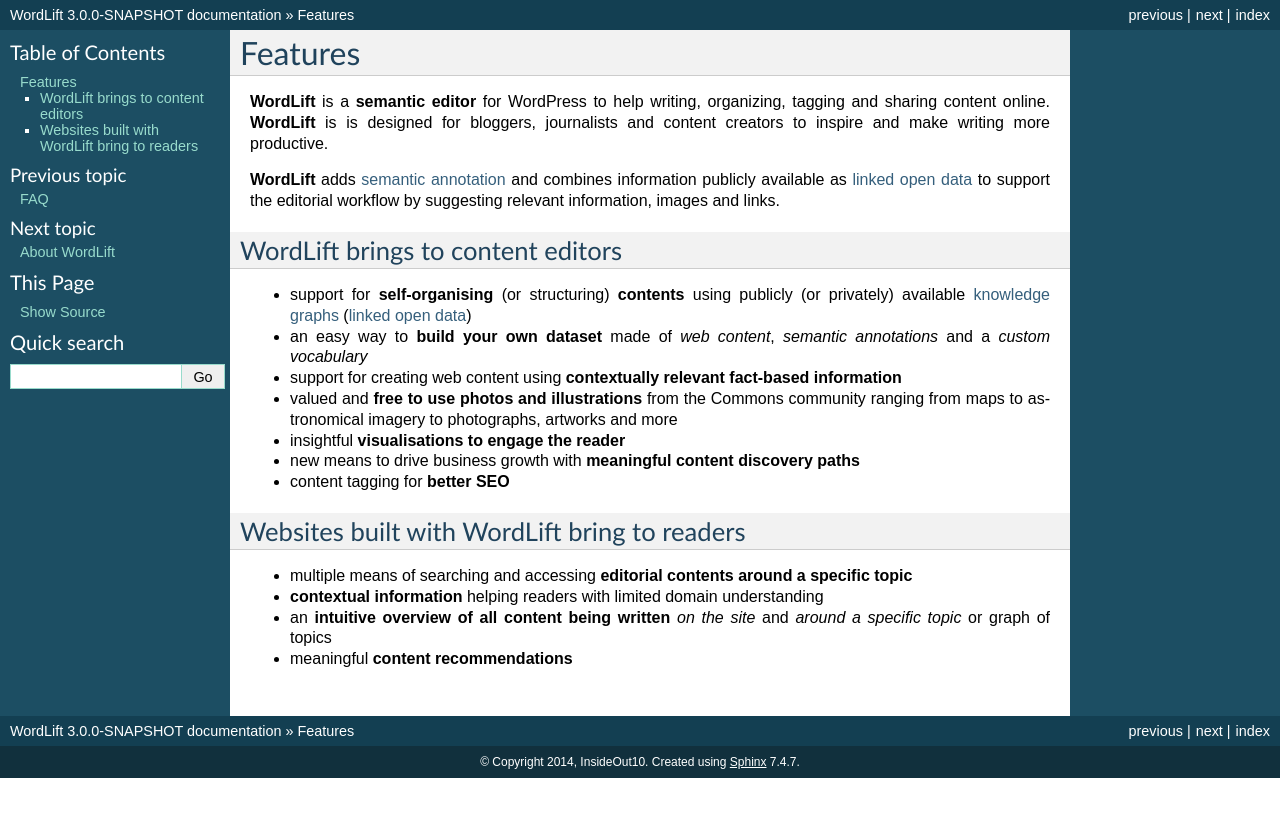
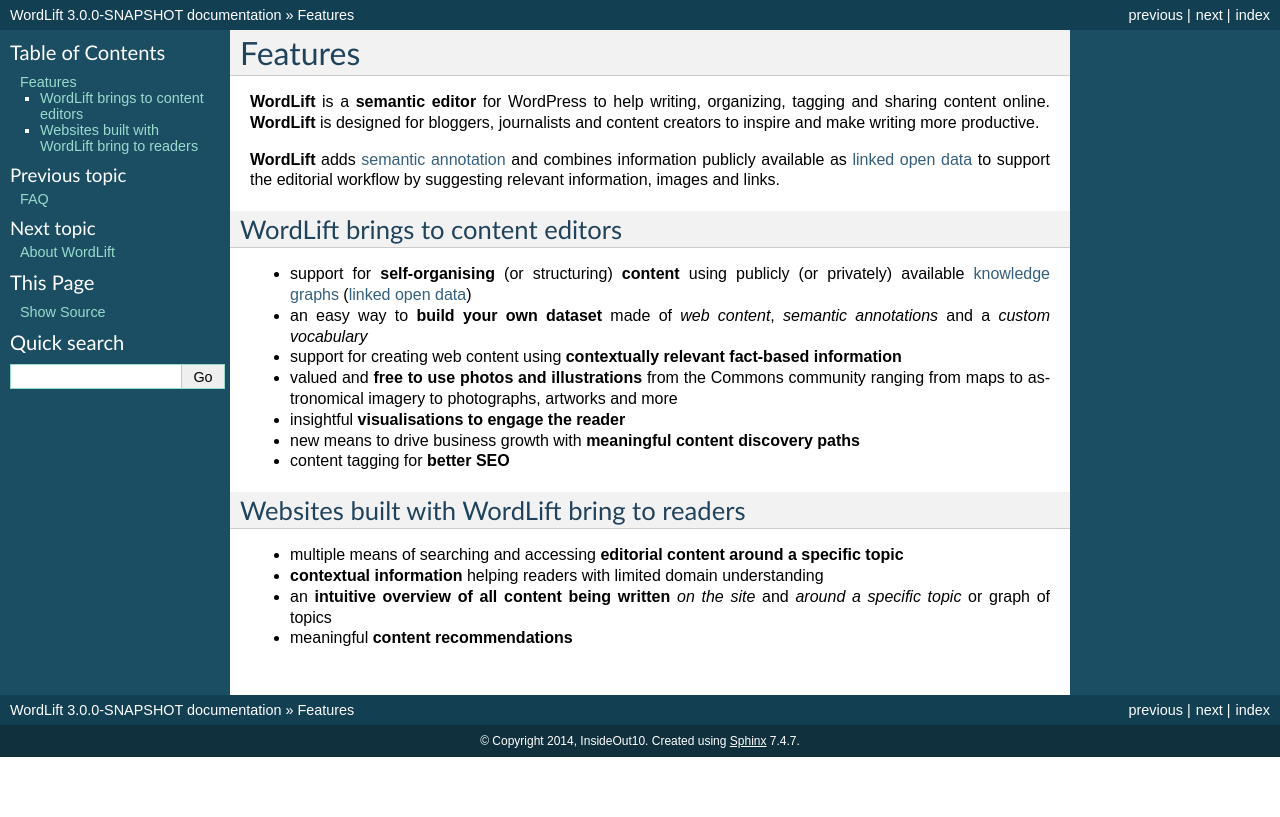
Before and after one commit to insideout10/wordlift-docs, a Sphinx documentation site: the page built from docs/features.rst, in a window 1280 px wide. Shown: the top 817 px of the page. Built offline with Sphinx 7.4.7, drawn with Linux system fonts in a browser that asks for light colours.

Commit message:
Update features.rst
Fixed two typos

```diff
--- a/docs/features.rst
+++ b/docs/features.rst
@@ -1,14 +1,14 @@
 Features
 ===============
 **WordLift** is a **semantic editor** for WordPress to help writing, organizing, tagging and sharing content online.
-**WordLift** is is designed for bloggers, journalists and content creators to inspire and make writing more productive.
+**WordLift** is designed for bloggers, journalists and content creators to inspire and make writing more productive.
 
 **WordLift** adds `semantic annotation <key-concepts.html#semantic-fingerprint>`_ and combines information publicly available as `linked open data <key-concepts.html#linked-open-data>`_ to support the editorial workflow by suggesting relevant information, images and links.
 
 WordLift brings to content editors
 _____________
 
-* support for **self-organising** (or structuring) **contents** using publicly (or privately) available `knowledge graphs <key-concepts.html#knowledge-graph>`_ (`linked open data <key-concepts.html#linked-open-data>`_)
+* support for **self-organising** (or structuring) **content** using publicly (or privately) available `knowledge graphs <key-concepts.html#knowledge-graph>`_ (`linked open data <key-concepts.html#linked-open-data>`_)
 * an easy way to **build your own dataset** made of *web content*, *semantic annotations* and a *custom vocabulary*
 * support for creating web content using **contextually relevant fact-based information**
 * valued and **free to use photos and illustrations** from the Commons community ranging from maps to astronomical imagery to photographs, artworks and more
@@ -19,7 +19,7 @@
 Websites built with WordLift bring to readers
 _____________
 
-* multiple means of searching and accessing **editorial contents around a specific topic**
+* multiple means of searching and accessing **editorial content around a specific topic**
 * **contextual information** helping readers with limited domain understanding
 * an **intuitive overview of all content being written** *on the site* and *around a specific topic* or graph of topics
 * meaningful **content recommendations**
```
